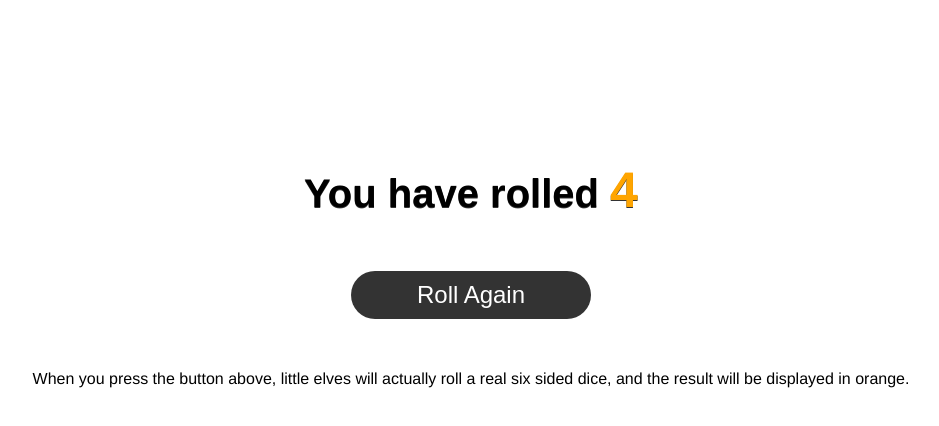
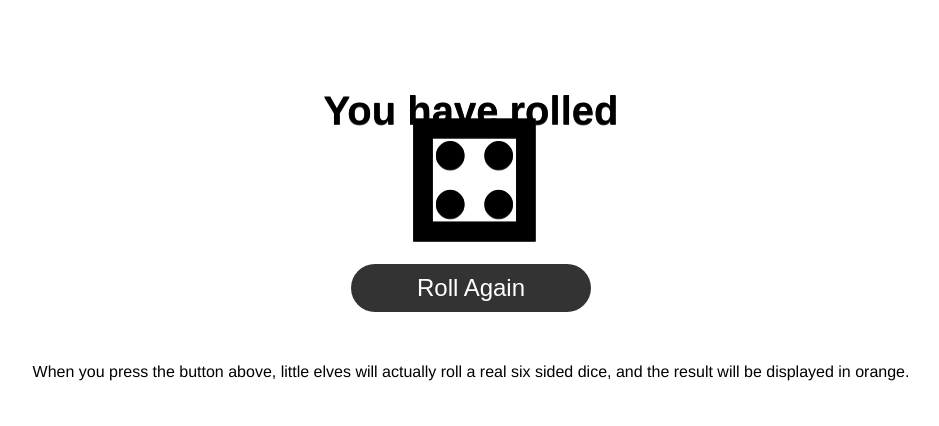
Before and after one commit to edbaxter/dice, a plain HTML site: page public/index.html in a window 1280 px wide. Shown: the whole page, without its empty margins (169-1108 px from the left). Drawn offline with Linux system fonts and the light colour scheme.

Commit message:
Updated to show new dice and few small styling updates

```diff
--- a/public/assets/css/design.css
+++ b/public/assets/css/design.css
@@ -10,18 +10,20 @@ html {
 	background: white;
 	color: black;
 	font: 100%/1.5em Helvetica, Arial, sans-serif;
+	padding: 0 3em;
 }
 
 h1 {
 	font-size: 2.5em;
-	margin-top: 4em;
+	margin-top: 2em;
 	line-height: 1.5em;
 	text-align: center;
 	text-shadow: #333 0px 1px 0px;
 }
 	h1 span {
-		color: orange;
-		font-size: 1.25em;
+		display: block;
+		font-size: 4em;
+		margin-top: .1em;
 	}
 
 button.roll {
--- a/public/assets/js/main.js
+++ b/public/assets/js/main.js
@@ -23,7 +23,10 @@ document.addEventListener('DOMContentLoaded', function() {
 		setTimeout(function(){
 
 			// Roll dice
-			numberElement.innerHTML = roll();
+			// numberElement.innerHTML = roll();
+			var result = roll() - 1;
+
+			numberElement.innerHTML = '&#x268' + result  + ';';
 
 			// Enable button
 			buttonElement.removeAttribute('disabled');
--- a/public/index.html
+++ b/public/index.html
@@ -2,13 +2,13 @@
 <html lang="en-GB">
 	<head>
 		<meta name="viewport" content="width=device-width, initial-scale=1, maximum-scale=1">
-		<title>Dice</title>
+		<title>Online Dice - Instant Dice Rolling</title>
 		<meta name="description" content="Quick, simple, six sided dice for use in the pub, when out and about, or whenever else you need a dice on the go." />
 		<link rel="stylesheet" href="/assets/css/design.css" />
 	</head>
 	<body>
 
-		<h1>You have rolled <span class="number"></span></h1>
+		<h1>You have rolled<span class="number"></span></h1>
 
 		<button class="roll" type="button"></button>
 
```
Also changed, not shown: 1 other file.
